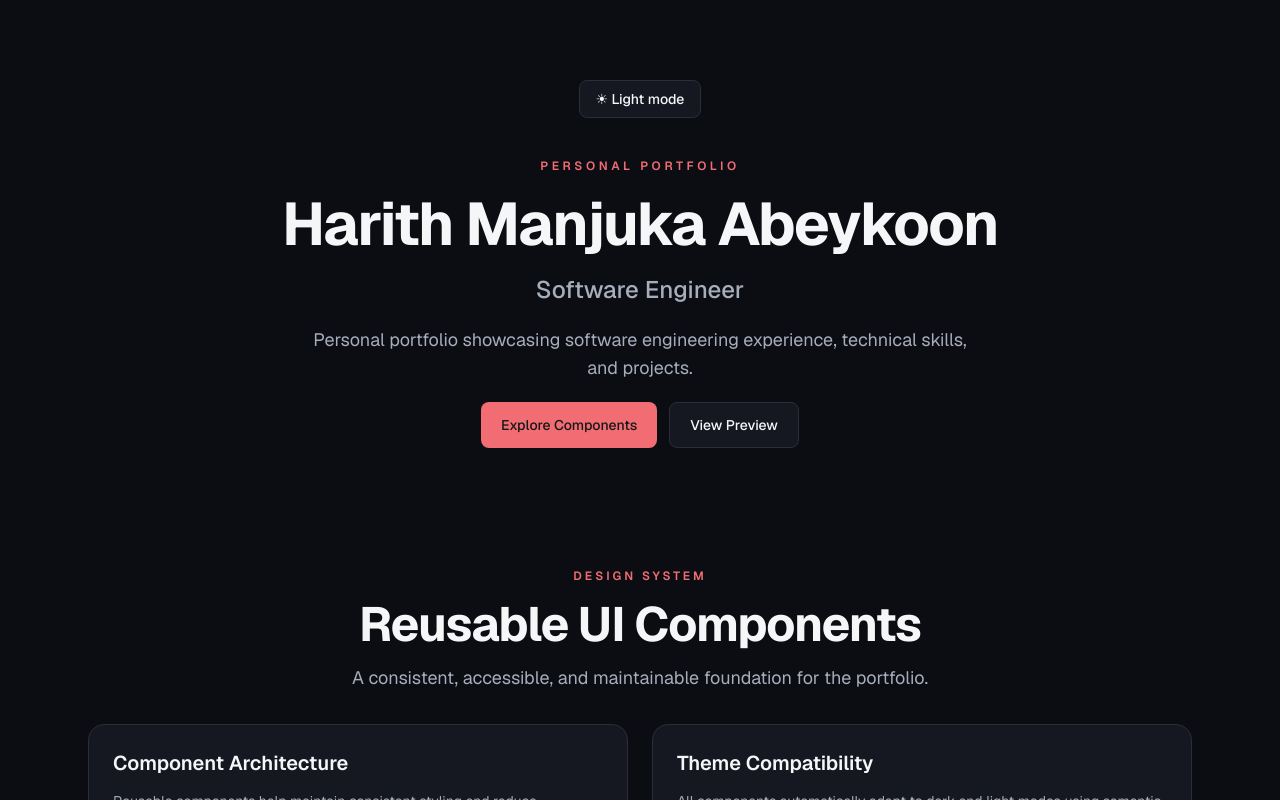
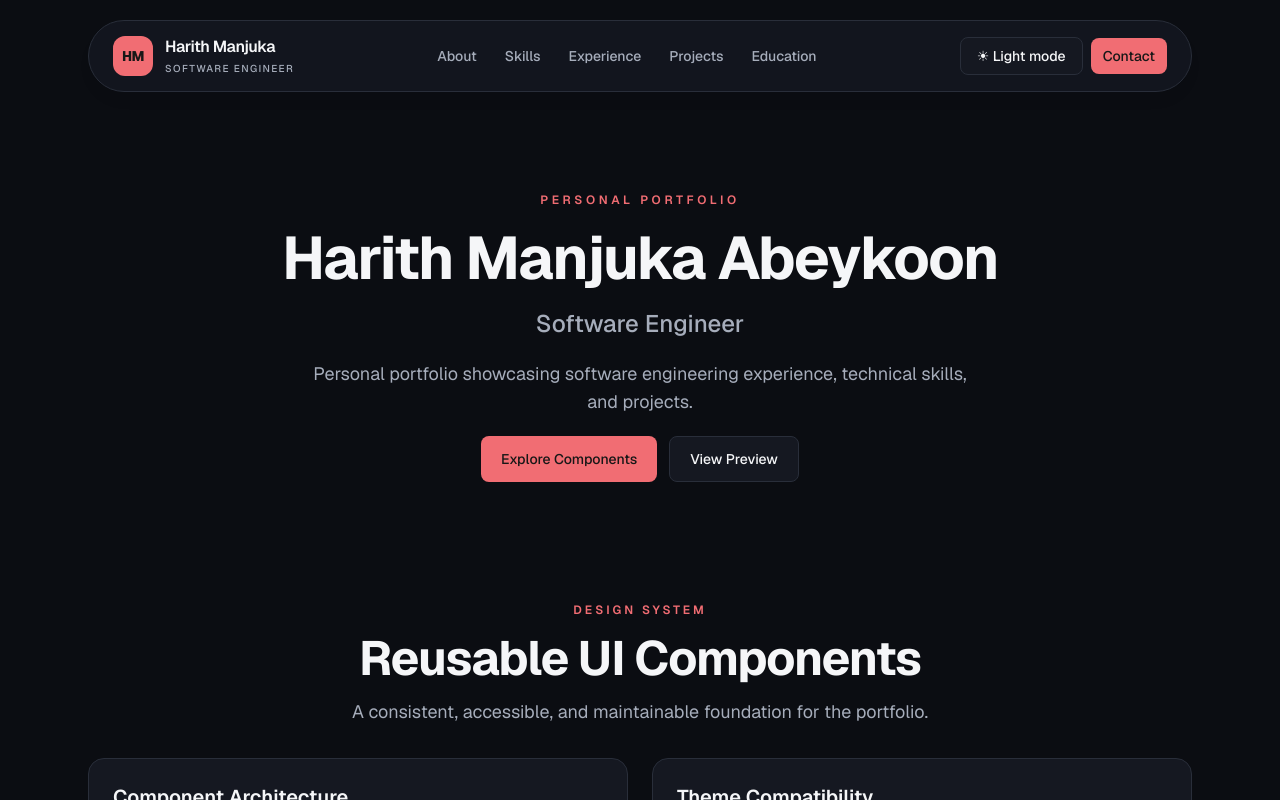
Before and after one commit to HarithManjuka/portfolio-v2, a Next.js app: page / in a window 1280 px wide. Shown: the top 800 px of the page. Built offline with nearby package versions, Linux system fonts and the light colour scheme.

Commit message:
feat: implement desktop floating glass navbar

```diff
--- a/src/app/globals.css
+++ b/src/app/globals.css
@@ -84,6 +84,7 @@
 
 html {
   scroll-behavior: smooth;
+  scroll-padding-top: 7.5rem;
 }
 
 body {
--- a/src/app/layout.tsx
+++ b/src/app/layout.tsx
@@ -1,6 +1,7 @@
 import type { Metadata } from "next";
 import { Geist, Geist_Mono } from "next/font/google";
 
+import { Navbar } from "@/components/layout/navbar";
 import { ThemeProvider } from "@/components/providers/theme-provider";
 import { siteConfig } from "@/config/site";
 
@@ -31,7 +32,18 @@ export default function RootLayout({
   return (
     <html lang="en" suppressHydrationWarning>
       <body className={`${geistSans.variable} ${geistMono.variable} antialiased`}>
-        <ThemeProvider>{children}</ThemeProvider>
+        <ThemeProvider>
+          <a
+            href="#main-content"
+            className="fixed top-2 left-2 z-[100] -translate-y-24 rounded-lg bg-accent px-4 py-2 font-medium text-accent-foreground focus:translate-y-0"
+          >
+            Skip to content
+          </a>
+
+          <Navbar />
+
+          {children}
+        </ThemeProvider>
       </body>
     </html>
   );
--- a/src/app/page.tsx
+++ b/src/app/page.tsx
@@ -2,17 +2,14 @@ import { ButtonLink } from "@/components/ui/button";
 import { Container } from "@/components/ui/container";
 import { SectionHeading } from "@/components/ui/section-heading";
 import { Surface } from "@/components/ui/surface";
-import { ThemeToggle } from "@/components/ui/theme-toggle";
 import { siteConfig } from "@/config/site";
 
 export default function Home() {
   return (
-    <main className="min-h-screen bg-background py-20 text-foreground">
+    <main id="main-content" className="min-h-screen bg-background pt-36 pb-20 text-foreground">
       <Container>
         <div className="flex flex-col items-center gap-10">
-          <ThemeToggle />
-
-          <div className="flex max-w-3xl flex-col items-center gap-5 text-center">
+          <div className="flex max-w-3xl flex-col items-center gap-5 pt-12 text-center">
             <p className="text-xs font-semibold tracking-[0.3em] text-accent uppercase">
               Personal Portfolio
             </p>
@@ -40,8 +37,8 @@ export default function Home() {
 
           <section
             id="component-preview"
-            className="w-full space-y-8 pt-20"
             aria-label="Reusable component preview"
+            className="w-full scroll-mt-32 space-y-8 pt-20"
           >
             <SectionHeading
               eyebrow="Design System"
@@ -63,7 +60,7 @@ export default function Home() {
                 <h3 className="text-xl font-semibold text-foreground">Theme Compatibility</h3>
 
                 <p className="mt-3 text-sm leading-6 text-muted">
-                  All components automatically adapt to dark and light modes using semantic design
+                  Components automatically adapt to dark and light modes using semantic design
                   tokens.
                 </p>
               </Surface>
--- /dev/null
+++ b/src/components/layout/navbar.tsx
@@ -0,0 +1,82 @@
+import Link from "next/link";
+
+import { ButtonLink } from "@/components/ui/button";
+import { Container } from "@/components/ui/container";
+import { ThemeToggle } from "@/components/ui/theme-toggle";
+
+import { navigationItems, primaryNavigationAction } from "@/config/navigation";
+import { siteConfig } from "@/config/site";
+
+/**
+ * Shared navigation for the portfolio.
+ *
+ * Server Component:
+ * - Brand and links are server-rendered.
+ * - ThemeToggle handles its own client-side behavior.
+ *
+ * Mobile overlay navigation will be added separately.
+ */
+export function Navbar() {
+  const desktopNavigation = navigationItems.filter((item) => item.id !== "contact");
+
+  return (
+    <header className="fixed inset-x-0 top-0 z-50 pt-4 sm:pt-5">
+      <Container>
+        <nav
+          aria-label="Primary navigation"
+          className="flex min-h-18 items-center justify-between gap-4 rounded-full border border-border bg-surface/85 px-4 py-3 shadow-lg shadow-black/5 backdrop-blur-xl sm:px-6"
+        >
+          {/* Brand identity */}
+          <Link
+            href="/"
+            aria-label={`${siteConfig.brandName} — Homepage`}
+            className="group flex shrink-0 items-center gap-3 rounded-lg focus-visible:outline-2 focus-visible:outline-offset-4 focus-visible:outline-accent"
+          >
+            <span className="flex h-10 w-10 items-center justify-center rounded-xl bg-accent text-sm font-extrabold tracking-tight text-accent-foreground transition-transform duration-200 group-hover:scale-105">
+              {siteConfig.initials}
+            </span>
+
+            <span className="flex flex-col">
+              <span className="text-sm leading-tight font-semibold tracking-tight text-foreground sm:text-base">
+                {siteConfig.brandName}
+              </span>
+
+              <span className="mt-1 text-[10px] font-medium tracking-[0.14em] text-muted uppercase">
+                {siteConfig.role}
+              </span>
+            </span>
+          </Link>
+
+          {/* Desktop navigation */}
+          <div className="hidden items-center gap-1 xl:flex">
+            {desktopNavigation.map((item) => (
+              <Link
+                key={item.id}
+                href={item.href}
+                className="rounded-full px-3 py-2 text-sm font-medium text-muted transition-colors duration-200 hover:bg-surface-elevated hover:text-foreground focus-visible:outline-2 focus-visible:outline-offset-2 focus-visible:outline-accent"
+              >
+                {item.label}
+              </Link>
+            ))}
+          </div>
+
+          {/* Actions */}
+          <div className="flex shrink-0 items-center gap-2">
+            <ThemeToggle />
+
+            <div className="hidden xl:block">
+              <ButtonLink
+                href={primaryNavigationAction.href}
+                variant="primary"
+                size="sm"
+                className="rounded-full"
+              >
+                {primaryNavigationAction.label}
+              </ButtonLink>
+            </div>
+          </div>
+        </nav>
+      </Container>
+    </header>
+  );
+}
```
